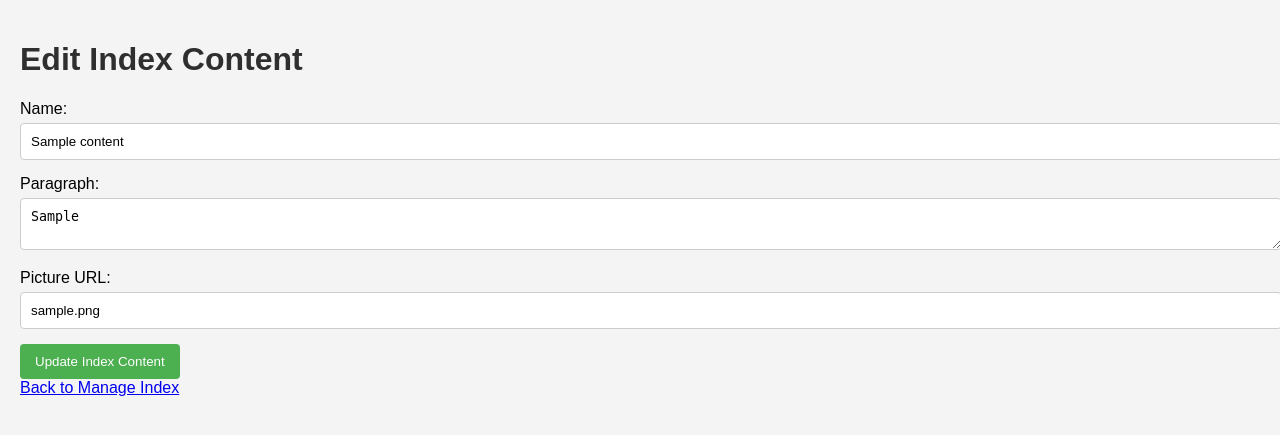
After one commit to yared22/portofolio, a PHP site: page /edit_index.php?id=1 in a window 1280 px wide. The commit adds this page. Shown: the top 435 px of the page. Run offline with PHP 8.4, Linux system fonts and the light colour scheme; tables that the repository leaves empty or names only in its code hold one stand-in row (values such as "Sample post").

Commit message:
just some updates

```diff
--- /dev/null
+++ b/edit_index.php
@@ -0,0 +1,55 @@
+<?php
+include 'db.php';
+
+if (isset($_GET['id'])) {
+    $id = $_GET['id'];
+
+    // Fetch the existing index content
+    $result = mysqli_query($conn, "SELECT * FROM index_content WHERE id = $id");
+    $index_content = mysqli_fetch_assoc($result);
+
+    if ($_SERVER['REQUEST_METHOD'] == 'POST') {
+        $name = mysqli_real_escape_string($conn, $_POST['name']);
+        $paragraph = mysqli_real_escape_string($conn, $_POST['paragraph']);
+        $picture_url = mysqli_real_escape_string($conn, $_POST['picture_url']);
+
+        $sql = "UPDATE index_content SET name='$name', paragraph='$paragraph', picture_url='$picture_url' WHERE id = $id";
+        if (mysqli_query($conn, $sql)) {
+            echo "Index content updated successfully.";
+            header("Location: manage_index.php");
+            exit();
+        } else {
+            echo "Error: " . mysqli_error($conn);
+        }
+    }
+} else {
+    echo "No index entry ID specified.";
+    exit();
+}
+?>
+
+<!DOCTYPE html>
+<html lang="en">
+<head>
+    <meta charset="UTF-8">
+    <meta name="viewport" content="width=device-width, initial-scale=1.0">
+    <title>Edit Index</title>
+    <link rel="stylesheet" href="style.css">
+</head>
+<body>
+<h1>Edit Index Content</h1>
+<form method="POST" action="">
+    <label for="name">Name:</label>
+    <input type="text" name="name" value="<?php echo isset($index_content['name']) ? $index_content['name'] : ''; ?>" required>
+
+    <label for="paragraph">Paragraph:</label>
+    <textarea name="paragraph" required><?php echo isset($index_content['paragraph']) ? $index_content['paragraph'] : ''; ?></textarea>
+
+    <label for="picture_url">Picture URL:</label>
+    <input type="text" name="picture_url" value="<?php echo isset($index_content['picture_url']) ? $index_content['picture_url'] : ''; ?>" required>
+
+    <button type="submit">Update Index Content</button>
+</form>
+<a href="manage_index.php">Back to Manage Index</a>
+</body>
+</html>
--- a/manage_index.php
+++ b/manage_index.php
@@ -39,6 +39,7 @@ $index_content = mysqli_fetch_assoc($result);
     <input type="text" name="picture_url" value="<?php echo isset($index_content['picture_url']) ? $index_content['picture_url'] : ''; ?>" required>
 
     <button type="submit">Save Changes</button>
+    <a href="edit_index.php?id=<?php echo isset($index_content['id']) ? $index_content['id'] : ''; ?>">Edit</a>
 </form>
 <a href="admin.php">Back to Admin</a>
 </body>
```
